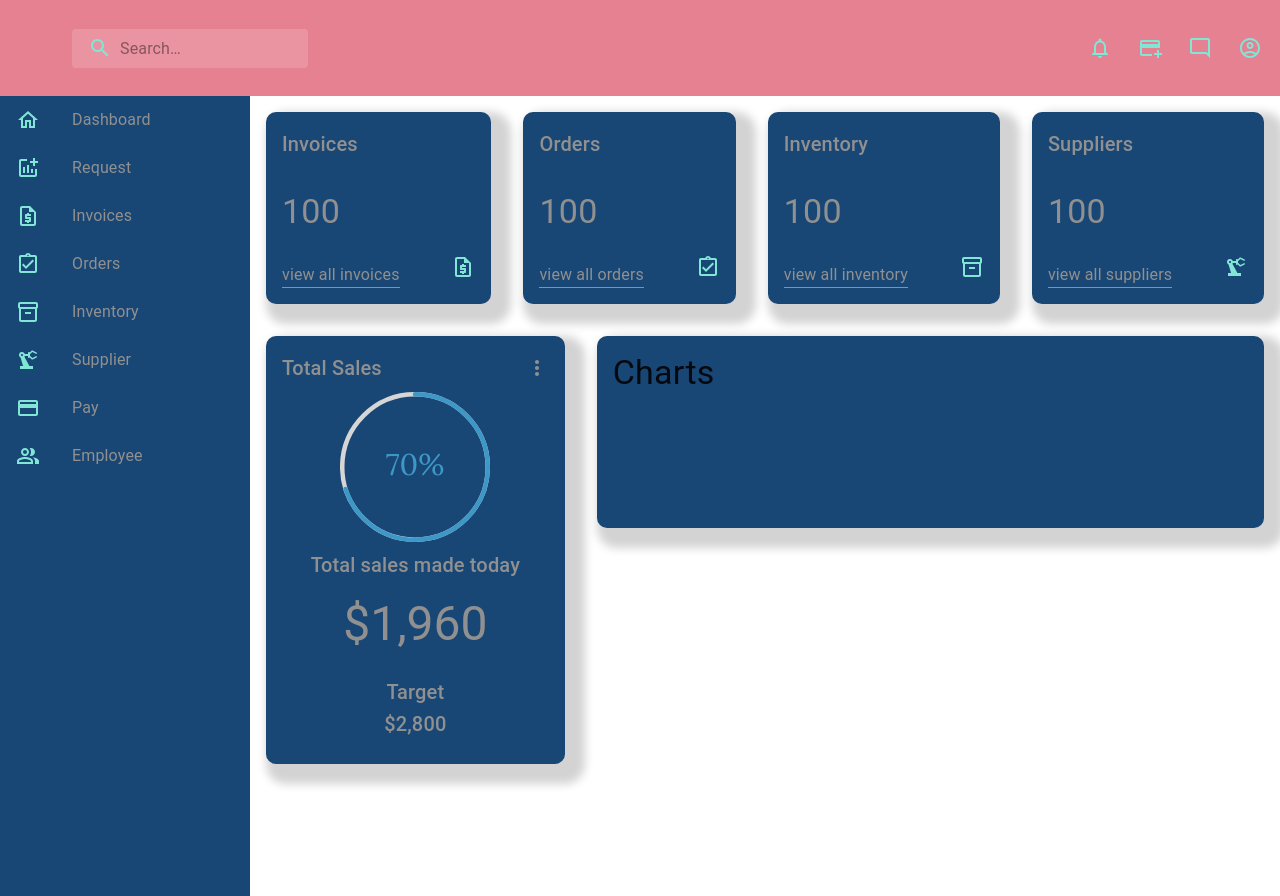
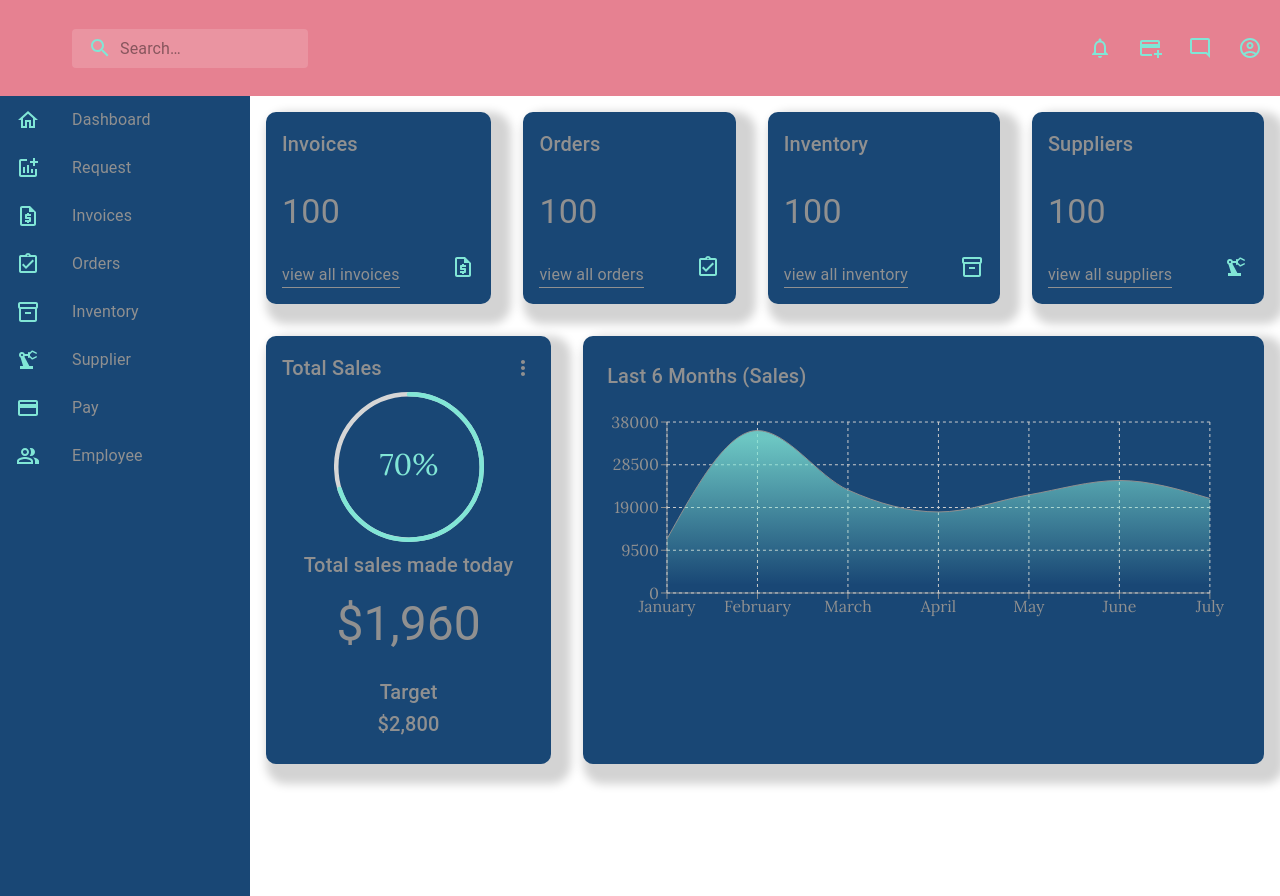
Before and after one commit to Reticent93/project-control-frontend, a React (Create React App) app: page / in a window 1280 px wide. Built offline with nearby package versions, Linux system fonts and the light colour scheme.

Commit message:
Added graph to dashboard

```diff
--- a/src/components/Charts/Charts.js
+++ b/src/components/Charts/Charts.js
@@ -1,21 +1,78 @@
 import { Box, Card, Typography } from "@mui/material";
+import { Area, AreaChart, CartesianGrid, ResponsiveContainer, Tooltip, XAxis, YAxis } from "recharts";
 
 const Charts = () => {
+
+    const data = [
+        {
+            name: "January",
+
+            Total: 12001
+        },
+        {
+            name: "February",
+
+            Total: 36102
+        },
+        {
+            name: "March",
+
+            Total: 22903
+        },
+        {
+            "name": "April",
+
+            Total: 18004
+        },
+        {
+            "name": "May",
+
+            Total: 21815
+        },
+        {
+            "name": "June",
+
+            Total: 25006
+        },
+        {
+            "name": "July",
+
+            Total: 21007
+        }
+    ]
 
     return (
         <Card sx={{
             display: 'flex',
-            p: 2,
+            p: 3,
             gap: '20px',
-            justifyContent: 'space-between',
-            flexGrow: 6,
+            justifyContent: 'center',
+            flexDirection: 'column',
+            flex: 5,
             m: 2,
             boxShadow: '10px 10px 10px 10px lightgrey',
             borderRadius: '10px',
-            height: '160px',
+            height: 'auto',
             bgcolor: '#194775',
         }}>
-            <Typography variant={'h4'}>Charts</Typography>
+            <Typography variant={'h6'} sx={{color: '#909090'}} >Last 6 Months (Sales)</Typography>
+            <ResponsiveContainer width={'100%'} aspect={3}>
+
+            <AreaChart width={730} height={250} data={data} margin={{top: 10, right: 30, left: 0, bottom: 0}} >
+            <defs>
+                <linearGradient id="colorUv" x1="0" y1="0" x2="0" y2="1">
+                    <stop offset="5%" stopColor="#81e6d6" stopOpacity={0.8}/>
+                    <stop offset="95%" stopColor="#81e6d6" stopOpacity={0}/>
+                </linearGradient>
+
+            </defs>
+            <XAxis dataKey="name" stroke={'#909090'} />
+            <YAxis stroke={'#909090'} />
+            <CartesianGrid strokeDasharray="3 3" />
+            <Tooltip />
+            <Area type="monotone" dataKey="Total" stroke="#909090" fillOpacity={1} fill="url(#colorUv)" />
+        </AreaChart>
+            </ResponsiveContainer>
         </Card>
     );
 }
--- a/src/components/Featured/Featured.js
+++ b/src/components/Featured/Featured.js
@@ -1,8 +1,7 @@
-import { PureComponent } from "react";
-import { Box, Card, CircularProgress, List, ListItem, Typography } from "@mui/material";
+import { Box, Card,  ListItem, Typography } from "@mui/material";
 import MoreVertIcon from '@mui/icons-material/MoreVert';
 import { createTheme, ThemeProvider } from "@mui/material/styles";
-import { CircularProgressbar, buildStyles } from "react-circular-progressbar";
+import { buildStyles, CircularProgressbar } from "react-circular-progressbar";
 import "react-circular-progressbar/dist/styles.css";
 import Grid2 from "@mui/material/Unstable_Grid2";
 
@@ -23,7 +22,7 @@ const Featured = () => {
                 p: 2,
                 gap: '20px',
                 justifyContent: 'space-between',
-                flex: 3,
+                flex: 2,
                 m: 2,
                 boxShadow: '10px 10px 10px 10px lightgrey',
                 borderRadius: '10px',
@@ -37,7 +36,7 @@ const Featured = () => {
                 </Box>
                 <Box sx={{display: 'flex', justifyContent: 'space-between', flexDirection: 'column', alignItems: 'center', gap: '15px', p:2, }}>
                     <Grid2 container spacing={2} sx={{width: '150px', height: '150px'}}>
-                    <CircularProgressbar value={70} text={'70%'} strokeWidth={3}/>
+                    <CircularProgressbar value={70} text={'70%'} strokeWidth={3} styles={buildStyles({textColor: '#81e6d6', pathColor: '#81e6d6'})}/>
                     </Grid2>
                     <Typography variant={'h6'} color={'primary'}>Total sales made today</Typography>
                     <Typography variant={'h3'} color={'primary'}>$1,960</Typography>
```
